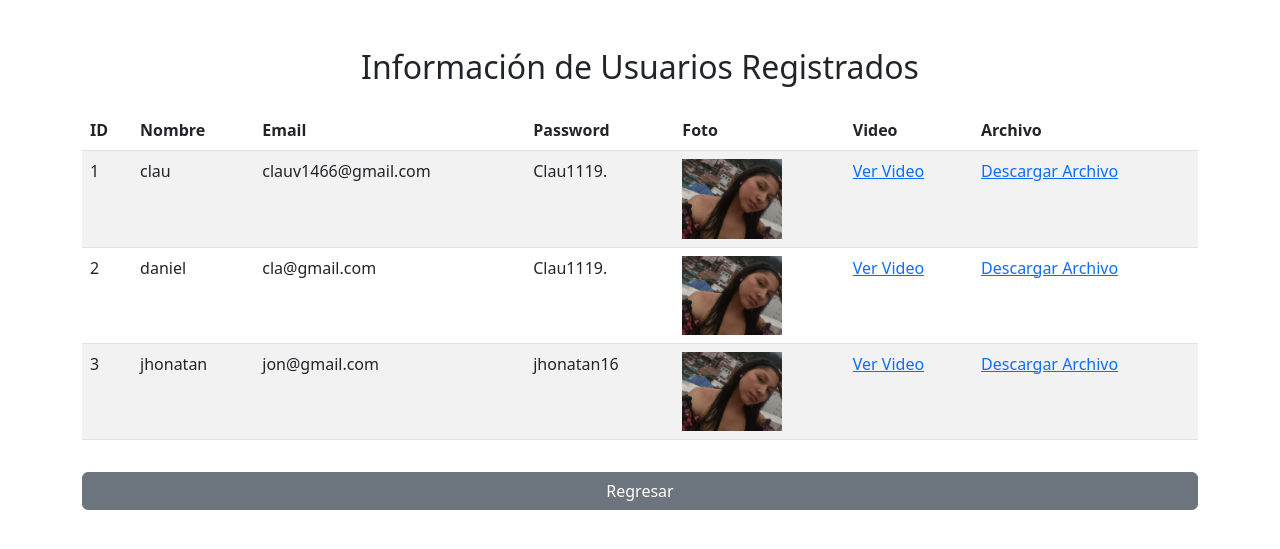
After one commit to Claudia220310/Prueba, a Django app: page /info/ in a window 1280 px wide. The commit adds this page. Shown: the top 549 px of the page. Run offline with Django 5.2, Linux system fonts and the light colour scheme; data comes from the database, SQL or seed files in the repository.

Commit message:
Se hicieron modificaciones

```diff
--- a/mi_app/templates/formulario.html
+++ b/mi_app/templates/formulario.html
@@ -43,6 +43,8 @@
             {% endfor %}
             <button type="submit" class="btn btn-primary w-100">Registrarse</button>
         </form>
+        <!-- Botón para ver la información registrada -->
+        <a href="{% url 'info' %}" class="btn btn-secondary w-100 mt-3">Ver Información Registrada</a>
     </div>
 </body>
 </html>
--- /dev/null
+++ b/mi_app/templates/info.html
@@ -0,0 +1,59 @@
+{% load static %}
+<!DOCTYPE html>
+<html lang="es">
+<head>
+    <meta charset="UTF-8">
+    <title>Información de Usuarios</title>
+    <link rel="stylesheet" href="https://cdn.jsdelivr.net/npm/bootstrap@5.3.0/dist/css/bootstrap.min.css">
+</head>
+<body>
+    <div class="container mt-5">
+        <h2 class="text-center">Información de Usuarios Registrados</h2>
+        <table class="table table-striped mt-4">
+            <thead>
+                <tr>
+                    <th>ID</th>
+                    <th>Nombre</th>
+                    <th>Email</th>
+                    <th>Password</th>
+                    <th>Foto</th>
+                    <th>Video</th>
+                    <th>Archivo</th>
+                </tr>
+            </thead>
+            <tbody>
+                {% for usuario in usuarios %}
+                <tr>
+                    <td>{{ usuario.id }}</td>
+                    <td>{{ usuario.nombre }}</td>
+                    <td>{{ usuario.email }}</td>
+                    <td>{{ usuario.password }}</td>
+                    <td>
+                        {% if usuario.foto %}
+                            <img src="{{ usuario.foto.url }}" alt="Foto de {{ usuario.nombre }}" width="100">
+                        {% else %}
+                            Sin foto
+                        {% endif %}
+                    </td>
+                    <td>
+                        {% if usuario.video %}
+                            <a href="{{ usuario.video.url }}" target="_blank">Ver Video</a>
+                        {% else %}
+                            Sin video
+                        {% endif %}
+                    </td>
+                    <td>
+                        {% if usuario.archivo %}
+                            <a href="{{ usuario.archivo.url }}" target="_blank">Descargar Archivo</a>
+                        {% else %}
+                            Sin archivo
+                        {% endif %}
+                    </td>
+                </tr>
+                {% endfor %}
+            </tbody>
+        </table>
+        <a href="{% url 'registro' %}" class="btn btn-secondary w-100 mt-3">Regresar</a>
+    </div>
+</body>
+</html>
--- a/mi_app/templates/registro_exitoso.html
+++ b/mi_app/templates/registro_exitoso.html
@@ -10,6 +10,7 @@
         <div class="alert alert-success">
             <h2>¡Registro exitoso!</h2>
             <p>Gracias por registrarte.</p>
+            <a href="{% url 'registro' %}" class="btn btn-secondary w-100 mt-3">Regresar</a>
         </div>
     </div>
 </body>
--- a/mi_app/urls.py
+++ b/mi_app/urls.py
@@ -1,7 +1,8 @@
 from django.urls import path
-from .views import registro, registro_exitoso
+from .views import registro, registro_exitoso, info_view
 
 urlpatterns = [
     path('', registro, name='registro'),
     path('registro_exitoso/', registro_exitoso, name='registro_exitoso'),
+    path('info/', info_view, name='info'),
 ]
--- a/mi_app/views.py
+++ b/mi_app/views.py
@@ -1,5 +1,7 @@
 from django.shortcuts import render, redirect
 from .forms import UsuarioForm
+from .models import Usuario
+
 
 def registro(request):
     if request.method == "POST":
@@ -13,3 +15,9 @@ def registro(request):
 
 def registro_exitoso(request):
     return render(request, 'registro_exitoso.html')
+
+
+
+def info_view(request):
+    usuarios = Usuario.objects.all()  # Obtiene todos los usuarios registrados
+    return render(request, 'info.html', {'usuarios': usuarios})
```
Also changed, not shown: media/fotos/IMG_20230821_153928_72jjH15.jpg (added), media/fotos/gif_main.webp (added), media/videos/gif_bienvenida.gif (added), media/videos/gif_huellas_TKEiFS3.gif (added), 2 other files.
